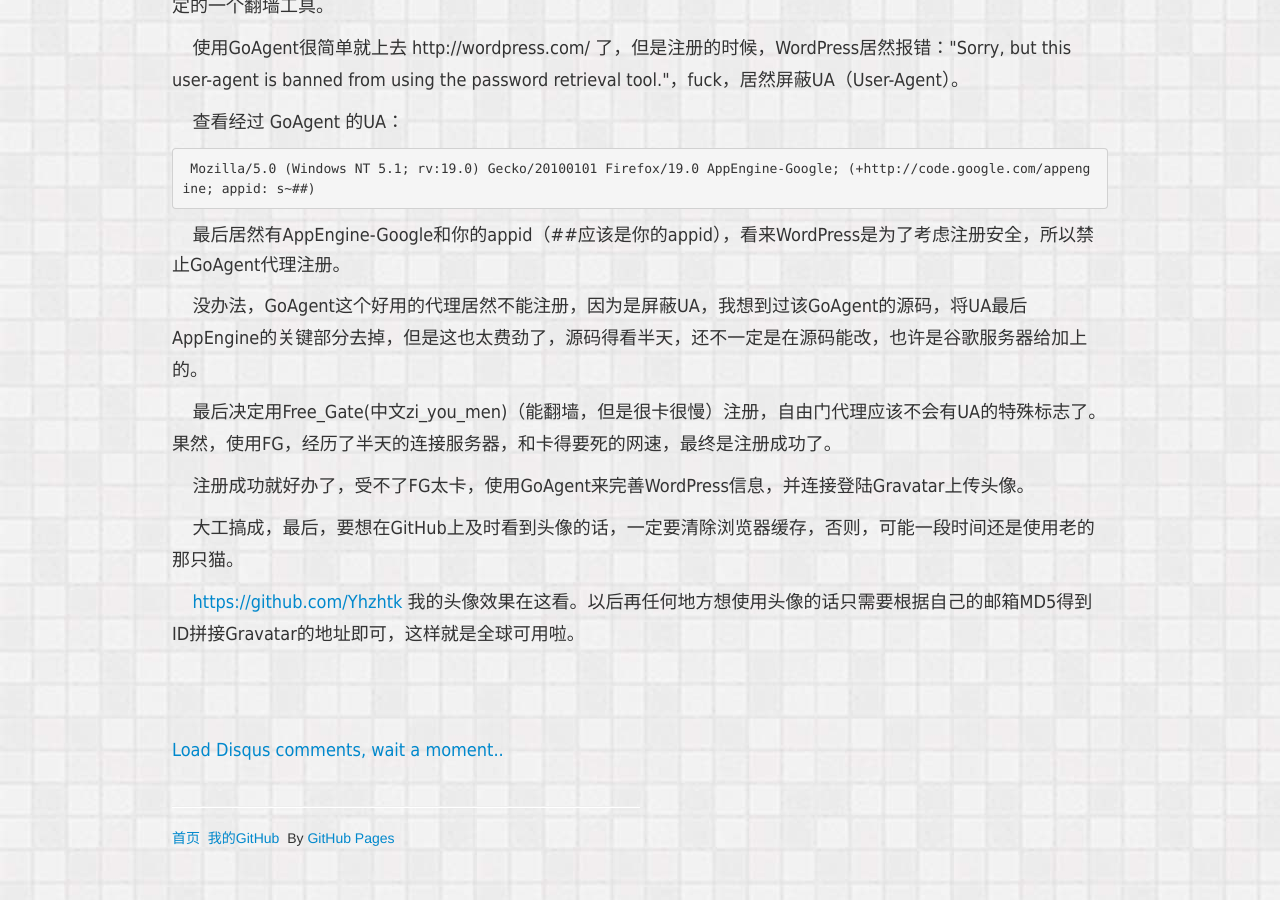
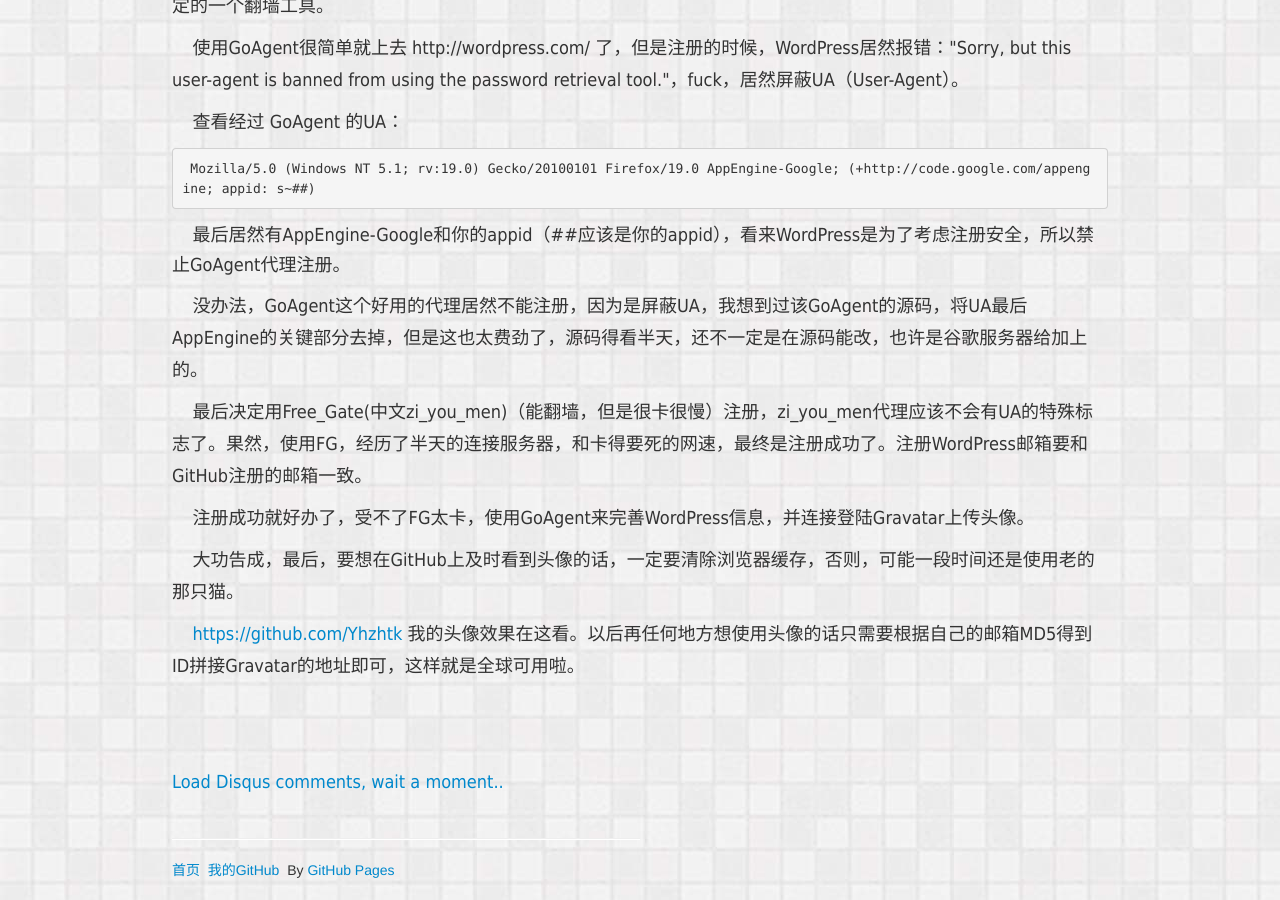
Before and after one commit to Yhzhtk/yhzhtk.github.io, a Jekyll site: the page built from _posts/2013-06-14-1-sign-up-wordpress.html, in a window 1280 px wide and 900 px high, scrolled down 606 px. Built offline with Jekyll 4.4.1, drawn with Linux system fonts in a browser that asks for light colours; comment, search, counter and statistics services are not loaded.

Commit message:
update ziyoumen, words error

```diff
--- a/_posts/2013-06-14-1-sign-up-wordpress.html
+++ b/_posts/2013-06-14-1-sign-up-wordpress.html
@@ -23,11 +23,11 @@
 
 <p>&nbsp;&nbsp; &nbsp;没办法，GoAgent这个好用的代理居然不能注册，因为是屏蔽UA，我想到过该GoAgent的源码，将UA最后AppEngine的关键部分去掉，但是这也太费劲了，源码得看半天，还不一定是在源码能改，也许是谷歌服务器给加上的。</p>
 
-<p>&nbsp;&nbsp; &nbsp;最后决定用Free_Gate(中文zi_you_men)（能翻墙，但是很卡很慢）注册，自由门代理应该不会有UA的特殊标志了。果然，使用FG，经历了半天的连接服务器，和卡得要死的网速，最终是注册成功了。</p>
+<p>&nbsp;&nbsp; &nbsp;最后决定用Free_Gate(中文zi_you_men)（能翻墙，但是很卡很慢）注册，zi_you_men代理应该不会有UA的特殊标志了。果然，使用FG，经历了半天的连接服务器，和卡得要死的网速，最终是注册成功了。注册WordPress邮箱要和GitHub注册的邮箱一致。</p>
 
 <p>&nbsp;&nbsp; &nbsp;注册成功就好办了，受不了FG太卡，使用GoAgent来完善WordPress信息，并连接登陆Gravatar上传头像。</p>
 
-<p>&nbsp;&nbsp; &nbsp;大工搞成，最后，要想在GitHub上及时看到头像的话，一定要清除浏览器缓存，否则，可能一段时间还是使用老的那只猫。</p>
+<p>&nbsp;&nbsp; &nbsp;大功告成，最后，要想在GitHub上及时看到头像的话，一定要清除浏览器缓存，否则，可能一段时间还是使用老的那只猫。</p>
 
 <p>&nbsp; &nbsp;&nbsp;<a target="_blank" href="https://github.com/Yhzhtk">https://github.com/Yhzhtk</a>&nbsp;我的头像效果在这看。以后再任何地方想使用头像的话只需要根据自己的邮箱MD5得到ID拼接Gravatar的地址即可，这样就是全球可用啦。</p>
 
```
